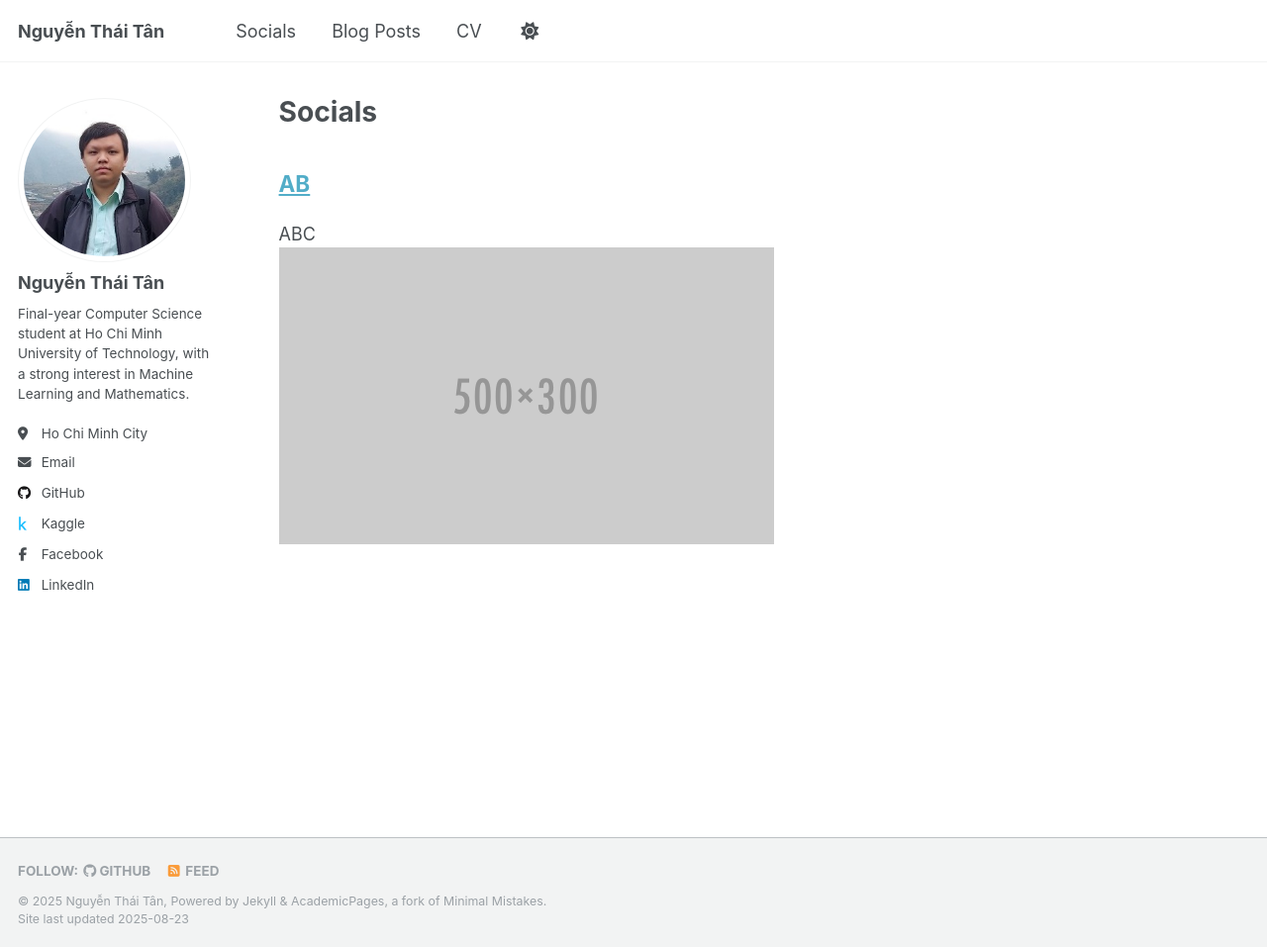
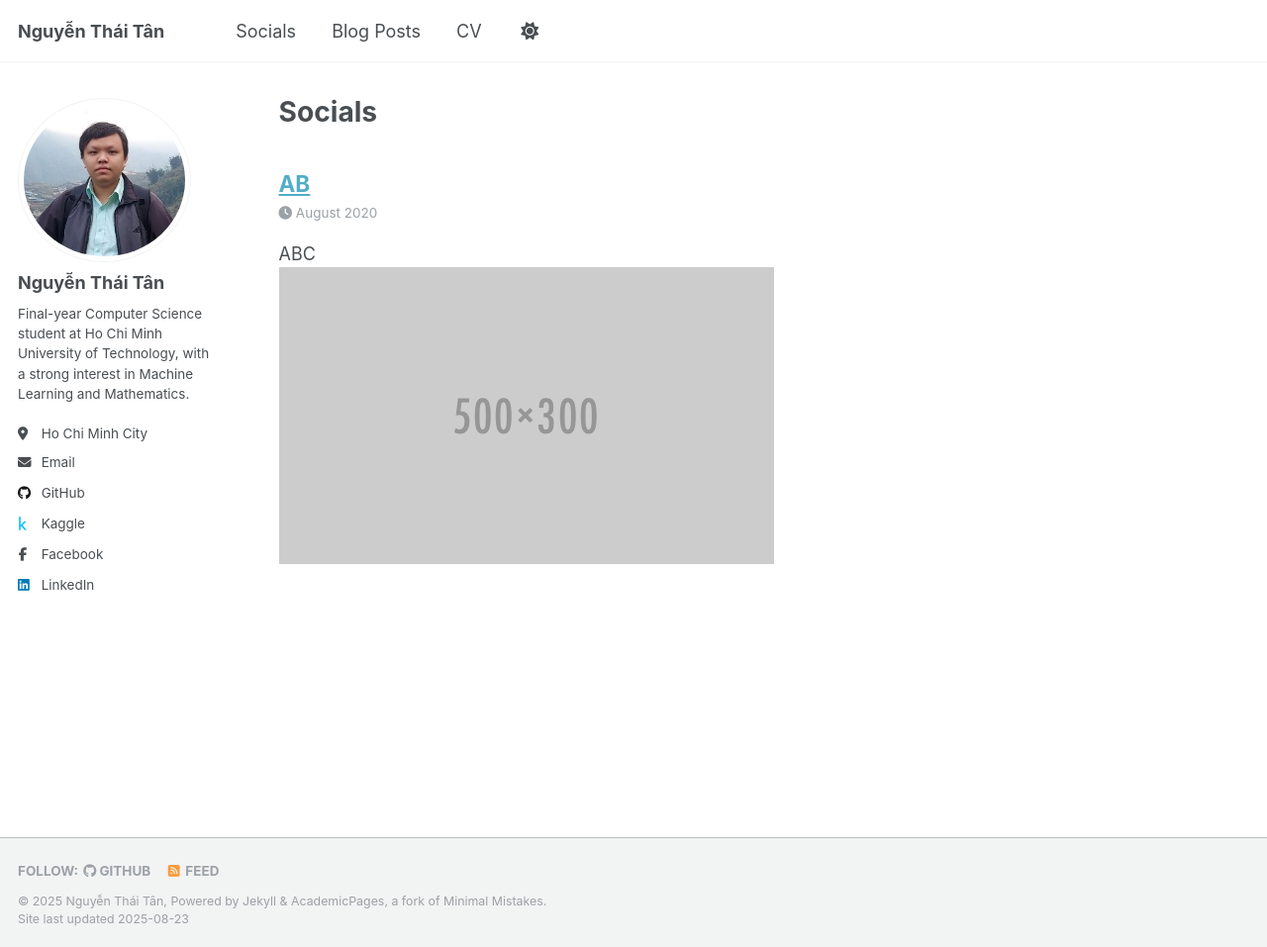
Before and after one commit to thaitanhaha/thaitanhaha.github.io, a Jekyll site: the page built from _pages/socials.html, in a window 1280 px wide and 957 px high. Shown: the whole window at 99% size. Built offline with Jekyll 4.4.1, drawn with Linux system fonts in a browser that asks for light colours; a script that is not in the unit is left out.

Commit message:
test socials

```diff
--- /dev/null
+++ b/_includes/archive-single-socials.html
@@ -0,0 +1,39 @@
+{% include base_path %}
+
+{% if post.header.teaser %}
+  {% capture teaser %}{{ post.header.teaser }}{% endcapture %}
+{% else %}
+  {% assign teaser = site.teaser %}
+{% endif %}
+
+{% if post.id %}
+  {% assign title = post.title | markdownify | remove: "<p>" | remove: "</p>" %}
+{% else %}
+  {% assign title = post.title %}
+{% endif %}
+
+<div class="{{ include.type | default: "list" }}__item">
+  <article class="archive__item" itemscope itemtype="http://schema.org/CreativeWork">
+    {% if include.type == "grid" and teaser %}
+      <div class="archive__item-teaser">
+        <img src=
+          {% if teaser contains "://" %}
+            "{{ teaser }}"
+          {% else %}
+            "{{ teaser | prepend: "/images/" | prepend: base_path }}"
+          {% endif %}
+          alt="">
+      </div>
+    {% endif %}
+    <h2 class="archive__item-title" itemprop="headline">
+      {% if post.link %}
+        <a href="{{ post.link }}">{{ title }}</a> <a href="{{ base_path }}{{ post.url }}" rel="permalink"><i class="fa fa-link" aria-hidden="true" title="permalink"></i><span class="sr-only">Permalink</span></a>
+      {% else %}
+        <a href="{{ base_path }}{{ post.url }}" rel="permalink">{{ title }}</a>
+      {% endif %}
+    </h2>
+    {% if post.time %}<p class="page__meta"><i class="fa fa-clock" aria-hidden="true"></i> {{ post.time }}</p>{% endif %}
+    {% if post.venue %}<p class="archive__item-excerpt" itemprop="description">{{post.type}}, {{ post.venue }},  {{post.location}} {% endif %}
+    {% if post.excerpt %}<p class="archive__item-excerpt" itemprop="description">{{ post.excerpt | markdownify }}</p>{% endif %}
+  </article>
+</div>
--- a/_includes/archive-single.html
+++ b/_includes/archive-single.html
@@ -40,8 +40,6 @@
 
         {% if post.collection == 'teaching' %}
           <p> {{ post.type }}, <i>{{ post.venue }}</i>, {{ post.date | default: "1900-01-01" | date: "%Y" }} </p>
-        {% elsif post.collection == 'socials' %}
-          <p>{{ date: "%M %Y" }} </p>
         {% elsif post.collection == 'publications' %}
           <p>Published in <i>{{ post.venue }}</i>, {{ post.date | default: "1900-01-01" | date: "%Y" }} </p>
         {% elsif post.date %}
--- a/_pages/socials.html
+++ b/_pages/socials.html
@@ -9,5 +9,5 @@ author_profile: true
 
 
 {% for post in site.socials %}
-  {% include archive-single.html %}
+  {% include archive-single-socials.html %}
 {% endfor %}
```
Also changed, not shown: _socials/socials-1.md (+2 -1 lines).
